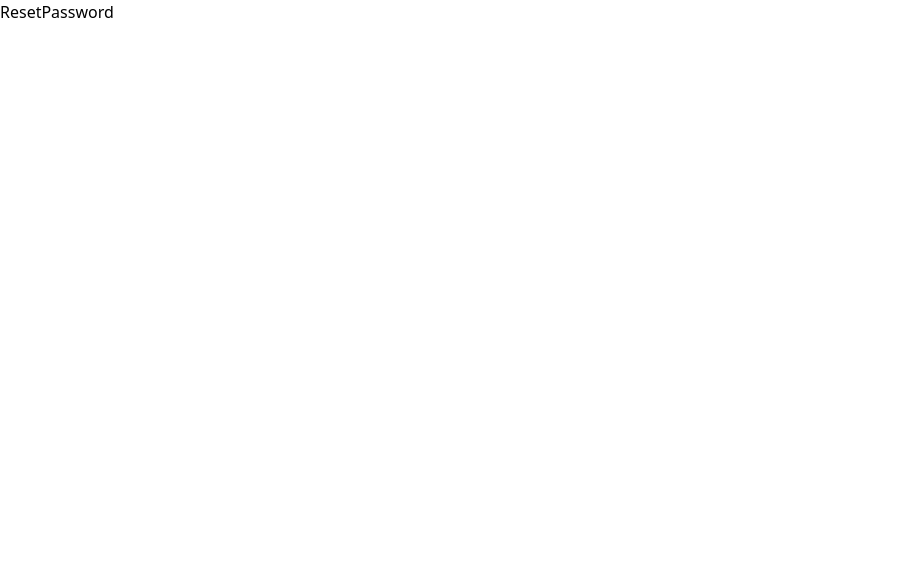
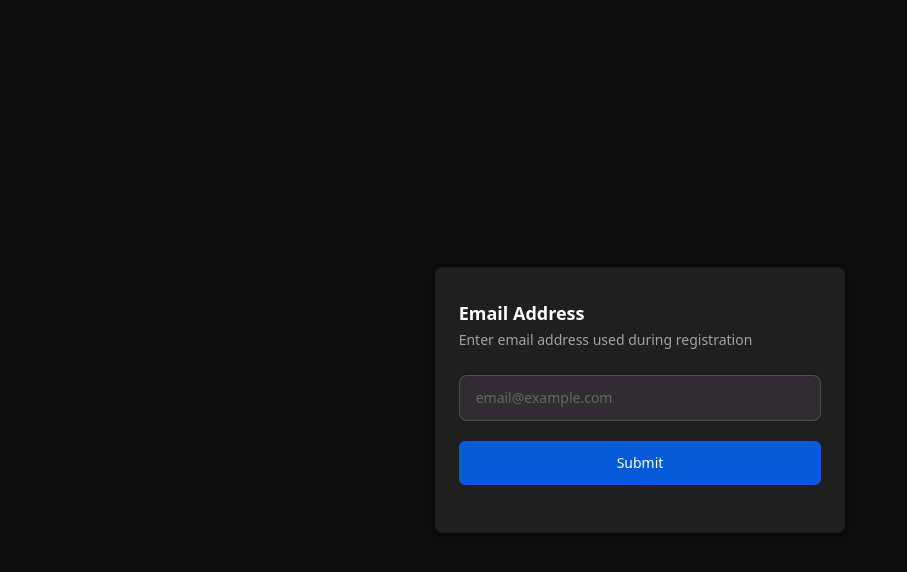
Before and after one commit to Lewoczegg/JS-Projekt, a React (Create React App) app in the folder client/: page /reset-password in a window 1280 px wide. Shown: the top 572 px of the page, without its empty margins (0-907 px from the left). Built offline with nearby package versions, Linux system fonts and the light colour scheme.

Commit message:
Add reset password UI

```diff
--- a/client/src/pages/ResetPassword.jsx
+++ b/client/src/pages/ResetPassword.jsx
@@ -1,7 +1,72 @@
-import React from "react";
+import React, { useState } from "react";
+import { useForm } from "react-hook-form";
+import { TextInput, Loading, CustomButton } from "../components";
 
 const ResetPassword = () => {
-  return <div>ResetPassword</div>;
+  const [errMsg, setErrMsg] = useState("");
+  const [isSubmitting, setIsSubmitting] = useState(false);
+
+  const {
+    register,
+    handleSubmit,
+    formState: { errors },
+  } = useForm({
+    mode: "onChange",
+  });
+
+  const onSubmit = async (data) => {};
+
+  return (
+    <div className="w-full h-[100vh] bg-bgColor flex items-center justify-center p-6">
+      <div className="bg-primary w-full md:w-1/3 2xl:w-1/4 px-6 py-8 shadow-md rounded-lg">
+        <p className="text-ascent-1 text-lg font-semibold">Email Address</p>
+
+        <span className="text-sm text-ascent-2">
+          Enter email address used during registration
+        </span>
+
+        <form
+          onSubmit={handleSubmit(onSubmit)}
+          className="py-4 flex flex-col gap-5"
+        >
+          <TextInput
+            name="emial"
+            placeholder="email@example.com"
+            type="email"
+            register={register("email", {
+              required: "Email Address is required!",
+            })}
+            styles="w-full rounded-lg"
+            labelStyles="ml-2"
+            error={errors.email ? errors.email.message : ""}
+          />
+
+          {errMsg?.message && (
+            <span
+              className={`text-sm ${
+                errMsg?.status == "failed"
+                  ? "text-[#f64949fe]"
+                  : "text-[#2ba150fe]"
+              } mt-0.5`}
+            >
+              {errMsg?.message}
+            </span>
+          )}
+
+          {isSubmitting ? (
+            <Loading />
+          ) : (
+            <CustomButton
+              type="submit"
+              containerStyles={`inline-flex justify-center rounded-md
+              bg-blue px-8 py-3 text-sm font-medium text-white outline-none`}
+              title="Submit"
+            />
+          )}
+        </form>
+      </div>
+    </div>
+  );
 };
 
 export default ResetPassword;
```
